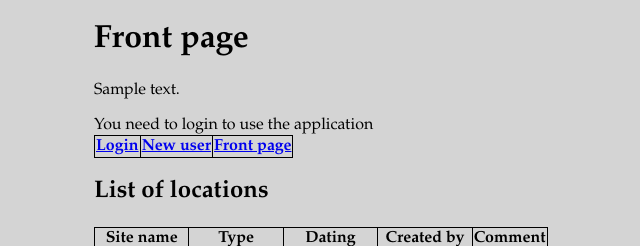
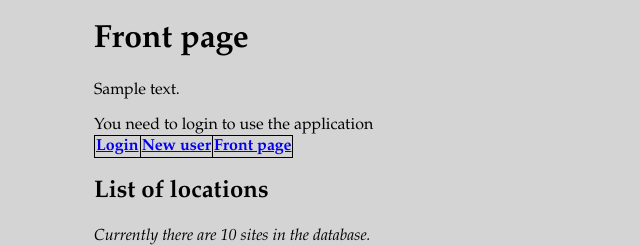
Before and after one commit to nikolaipaukkonen/HY-tsoha22_Kohdetietokanta, a Flask app: template templates/index.html in a window 1280 px wide. Shown: the top 246 px of the page, without its empty margins (146-786 px from the left). Run offline with Flask 2, Linux system fonts and the light colour scheme; the template is opened without the code that fills it: most values are stand-ins (such as "Sample title", 1, 10 or a date in 2020); lists and menus that the app fills with data are empty.

Commit message:
add site counter to front page

```diff
--- a/routes.py
+++ b/routes.py
@@ -9,7 +9,9 @@ def index():
     message = "Welcome to the archaeological location application!"
     result = db.session.execute("SELECT L.id, L.name, T.type_name, D.dating, U.username FROM locations L, types T, datings D, users U WHERE L.createdby_id = U.id AND L.type_id = T.id AND L.dating_id = D.id")
     sites = result.fetchall()
-    return render_template("index.html", message=message, items=sites)
+    result = db.session.execute("SELECT COUNT(*) FROM locations")
+    amount = result.fetchone()[0]
+    return render_template("index.html", amount=amount, message=message, items=sites)
 
 @app.route("/new", methods=['GET'])
 def new():
--- a/templates/index.html
+++ b/templates/index.html
@@ -31,6 +31,7 @@
 </nav>
 
 <h2>List of locations</h2>
+<i>Currently there are {{ amount }} sites in the database.</i>
 <table>
   <tr>
     <th>Site name</th>
```
